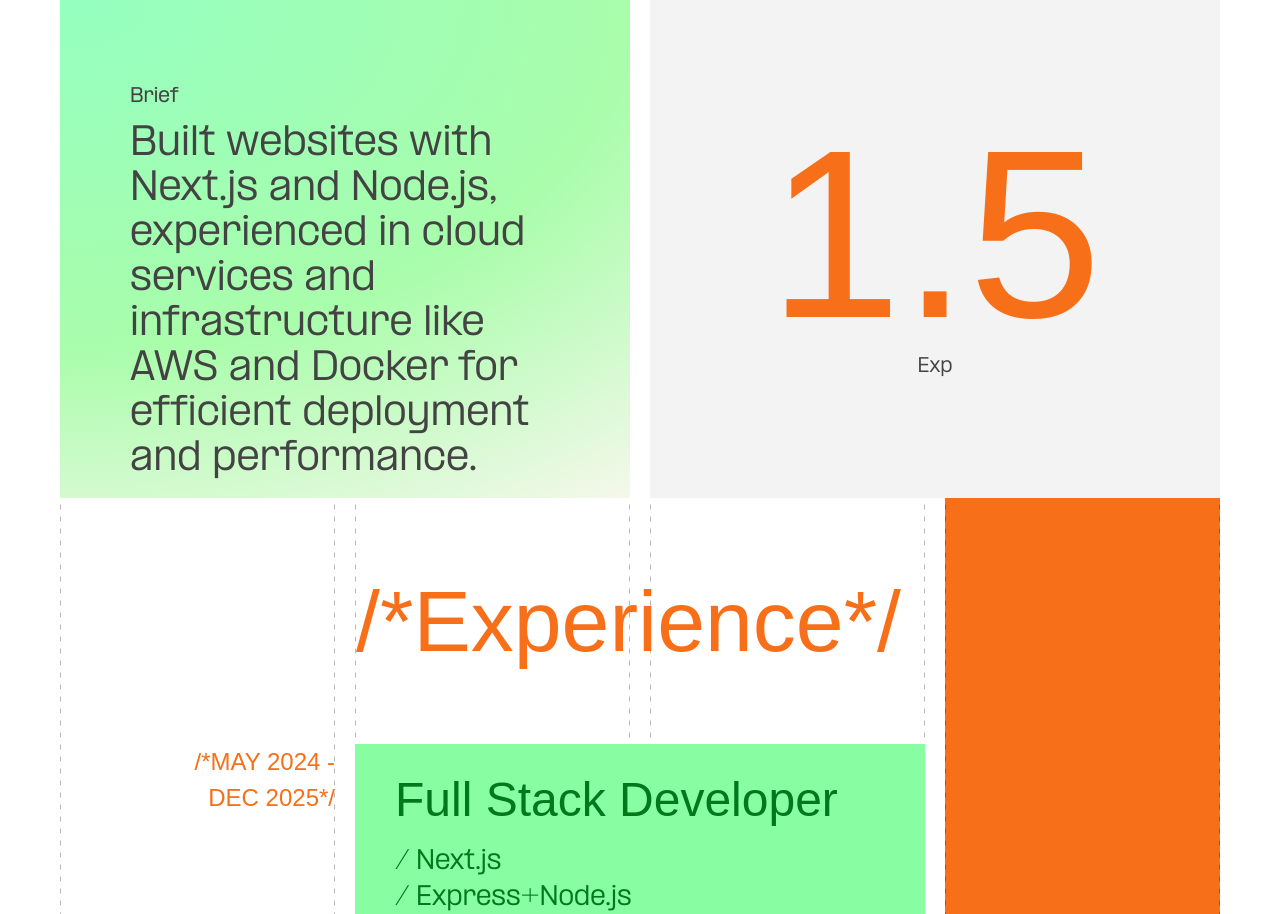
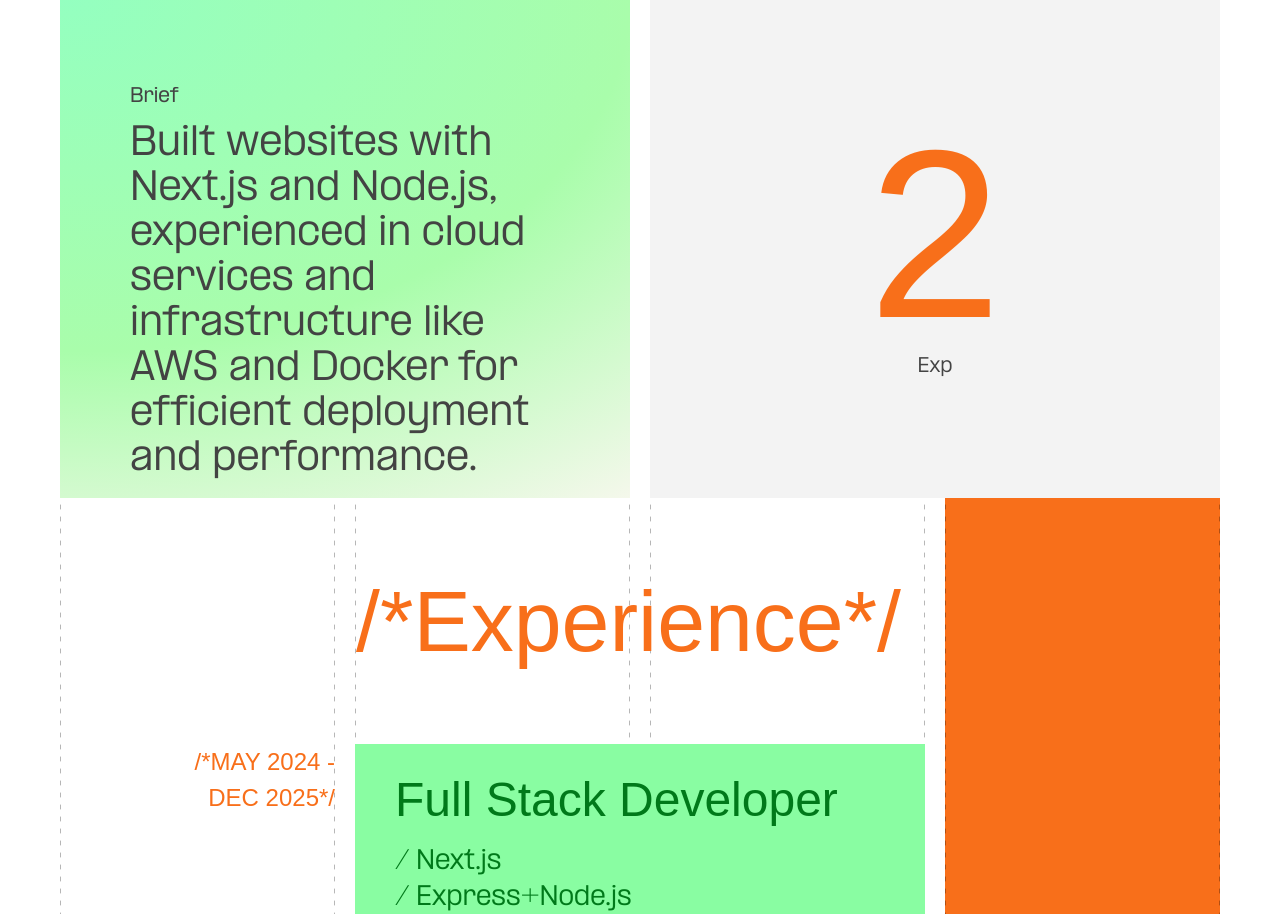
Before and after one commit to CxLeo/lw-p, a Next.js app: page / in a window 1280 px wide. Shown: the part 1174-2088 px from the top of the page. Built offline with nearby package versions, Linux system fonts and the light colour scheme; a web font is replaced by a local one.

Commit message:
update resume

```diff
--- a/components/Contact.tsx
+++ b/components/Contact.tsx
@@ -88,7 +88,7 @@ function Contact({ width }: { width: number }) {
             ),
             bgColor:"bg-[#F5DE8F]",
             label:"My Resume",
-            href: "/Resume_LW_2025.pdf"
+            href: "/Resume_LW_2026.pdf"
         },
     ];
 
--- a/components/Hero.tsx
+++ b/components/Hero.tsx
@@ -48,7 +48,7 @@ function Hero() {
                     whileTap={{ scale: 0.97 }}
                     whileHover={{ translateX: 10}}
                     className='bg-primary rounded-md lg:mt-[35px] mt-[60px] h-[54px] lg:max-w-[32%] w-full '>
-                    <a download="LeoWangCV.pdf" href="/Resume_LW_2025.pdf"  className='w-full h-full  text-left px-[18px] pt-[18px] text-white font-formula lg:text-[18px] leading-[21px] flex flex-row justify-between'>
+                    <a download="LeoWangCV.pdf" href="/Resume_LW_2026.pdf"  className='w-full h-full  text-left px-[18px] pt-[18px] text-white font-formula lg:text-[18px] leading-[21px] flex flex-row justify-between'>
                         <p>Download CV</p>
                         <ArrowRight/>
                     </a>
--- a/components/Intro.tsx
+++ b/components/Intro.tsx
@@ -48,7 +48,7 @@ function Intro({ width }: { width: number }) {
         </div>
 
         <div className="flex-1 lg:min-h-[483px] min-h-[300px] bg-[#F3F3F3] flex flex-col justify-center items-center py-10">
-            <h1 className="text-primary font-supply lg:text-[240px] text-[120px] leading-none">1.5</h1>
+            <h1 className="text-primary font-supply lg:text-[240px] text-[120px] leading-none">2</h1>
             <h3 className="text-paragraph font-formula lg:text-[18px] text-[16px] lg:leading-normal">Exp</h3>
         </div>
 
```
Also changed, not shown: 2 other files (tests, documents, lock files or other folders).
